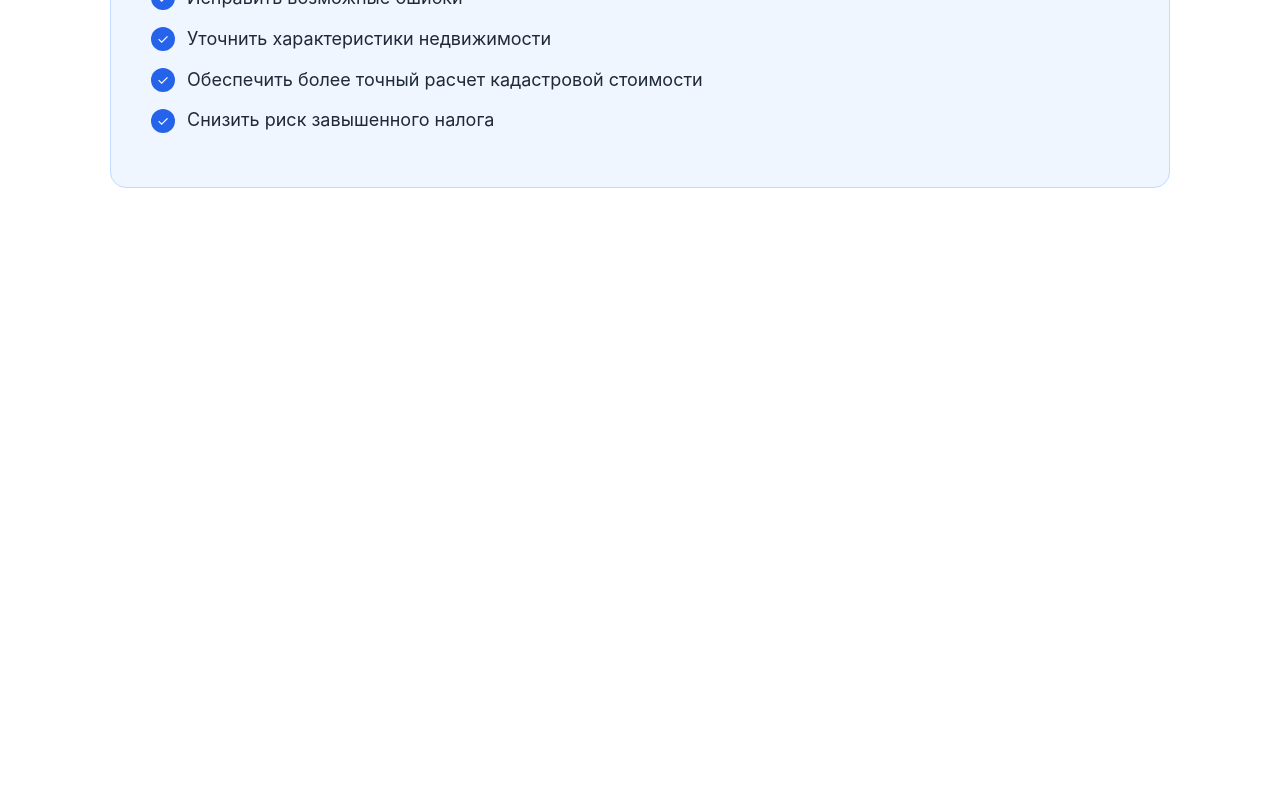
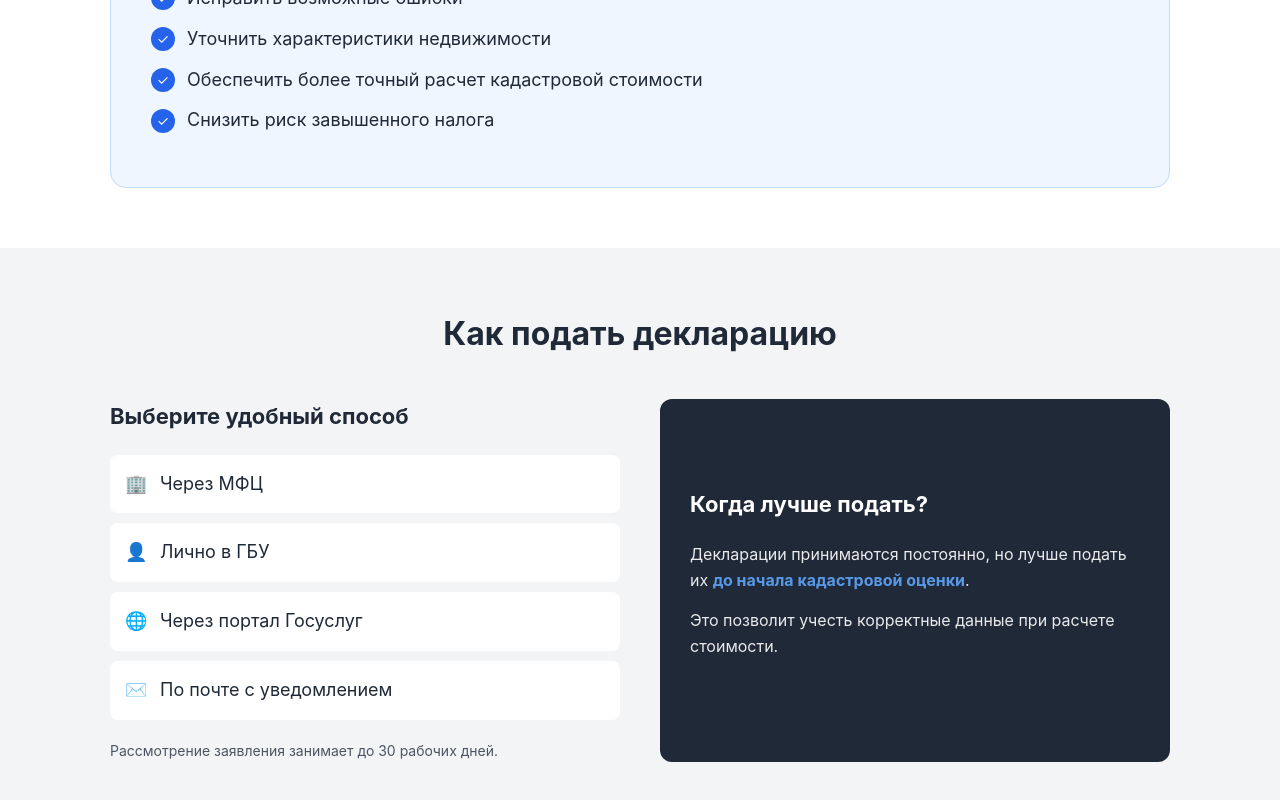
Before and after one commit to Korkin-Igor/vue-cadaster-check, a Vue app: page / in a window 1280 px wide. Shown: the part 2058-2858 px from the top of the page. Before the commit the page ends 2306 px from the top, so only its background shows below. Built offline with nearby package versions, Linux system fonts and the light colour scheme.

Commit message:
feat(ui): HowToSubmit.vue component

```diff
--- a/src/App.vue
+++ b/src/App.vue
@@ -3,6 +3,7 @@ import HeroSection from './components/HeroSection.vue'
 import WhyImportant from "./components/WhyImportant.vue";
 import WhoNeedsIt from "./components/WhoNeedsIt.vue";
 import WhatToDo from "./components/WhatToDo.vue";
+import HowToSubmit from "./components/HowToSubmit.vue";
 </script>
 
 <template>
@@ -10,4 +11,5 @@ import WhatToDo from "./components/WhatToDo.vue";
   <WhyImportant />
   <WhoNeedsIt />
   <WhatToDo />
+  <HowToSubmit />
 </template>
--- /dev/null
+++ b/src/components/HowToSubmit.vue
@@ -0,0 +1,84 @@
+<template>
+  <section class="section bg-light">
+    <div class="container">
+      <h2>Как подать декларацию</h2>
+
+      <div class="split-layout">
+        <div class="methods">
+          <h3>Выберите удобный способ</h3>
+          <ul class="methods-list">
+            <li v-for="method in methods" :key="method.text">
+              <span class="emoji">{{ method.icon }}</span>
+              {{ method.text }}
+            </li>
+          </ul>
+          <p class="small-text">Рассмотрение заявления занимает до 30 рабочих дней.</p>
+        </div>
+
+        <div class="timing-box">
+          <h3>Когда лучше подать?</h3>
+          <p>
+            Декларации принимаются постоянно, но лучше подать их <strong>до начала кадастровой оценки</strong>.
+          </p>
+          <p>Это позволит учесть корректные данные при расчете стоимости.</p>
+        </div>
+      </div>
+    </div>
+  </section>
+</template>
+
+<script setup>
+const methods = [
+  { icon: '🏢', text: 'Через МФЦ' },
+  { icon: '👤', text: 'Лично в ГБУ' },
+  { icon: '🌐', text: 'Через портал Госуслуг' },
+  { icon: '✉️', text: 'По почте с уведомлением' } // Здесь встроен спецсимвол-селектор
+];
+</script>
+
+<style scoped>
+.section { padding: 60px 0; background-color: var(--bg-light); }
+h2 { font-size: 32px; text-align: center; margin-bottom: 40px; }
+
+.split-layout {
+  display: grid;
+  grid-template-columns: 1fr 1fr;
+  gap: 40px;
+}
+
+.methods h3, .timing-box h3 { margin-bottom: 20px; font-size: 22px; }
+
+.methods-list { list-style: none; }
+.methods-list li {
+  background: var(--white);
+  padding: 15px;
+  margin-bottom: 10px;
+  border-radius: 8px;
+  display: flex;
+  align-items: center;
+  gap: 15px;
+  font-size: 18px;
+}
+
+.emoji {
+  width: 20px;
+}
+.small-text { margin-top: 20px; color: var(--text-secondary); font-size: 14px; }
+
+.timing-box {
+  background-color: #1f2937;
+  color: white;
+  padding: 30px;
+  border-radius: 12px;
+  display: flex;
+  flex-direction: column;
+  justify-content: center;
+}
+
+.timing-box strong { color: #60a5fa; }
+.timing-box p { margin-bottom: 15px; opacity: 0.9; }
+
+@media (max-width: 768px) {
+  .split-layout { grid-template-columns: 1fr; }
+}
+</style>
```
